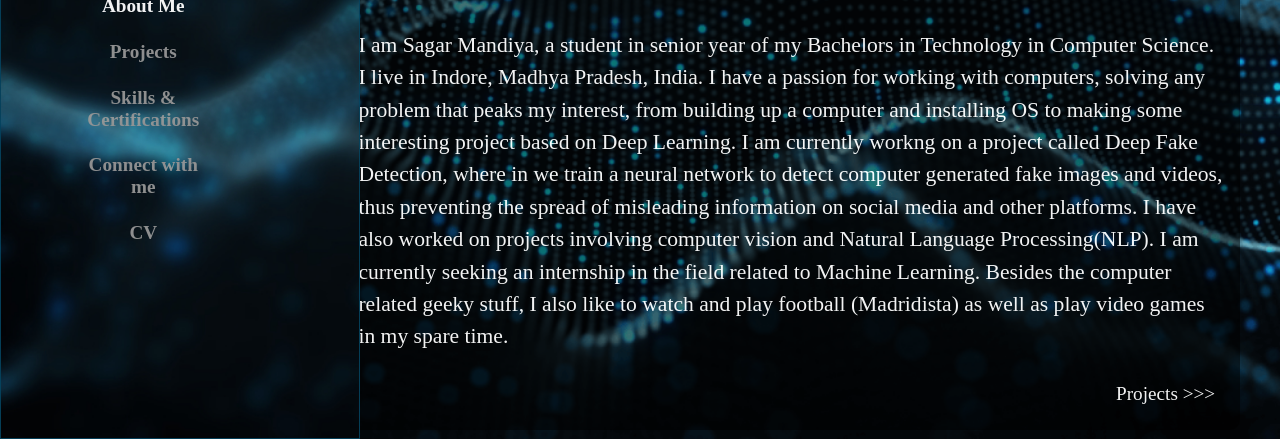
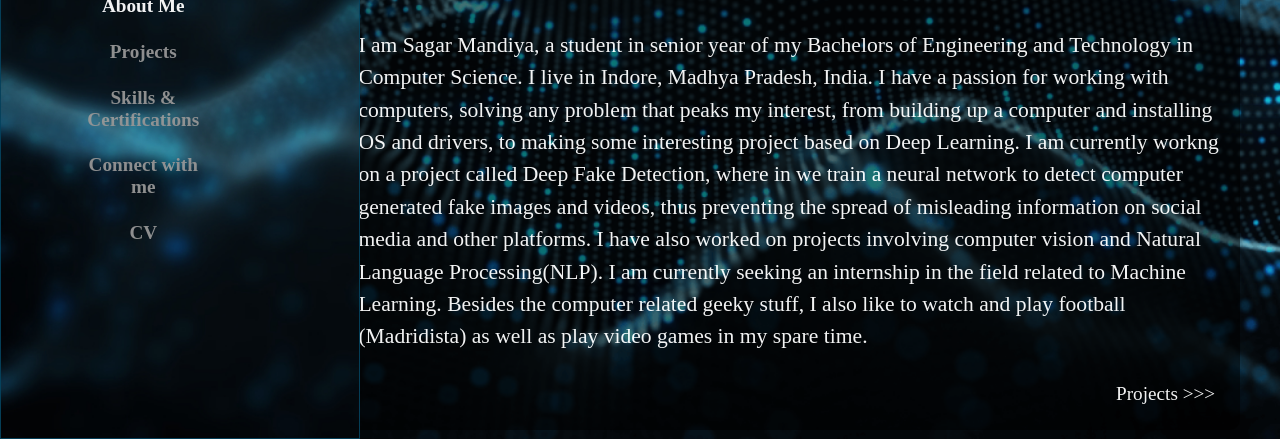
Before and after one commit to sagarmandiya/sagarmandiya.github.io, a plain HTML site: page index.html in a window 1280 px wide. Shown: the part 361-800 px from the top of the page. Drawn offline with Linux system fonts and the light colour scheme.

Commit message:
Update index.html

```diff
--- a/index.html
+++ b/index.html
@@ -37,7 +37,7 @@
 		</header>
 		<h2>About Me</h2>
 		<p>
-			I am Sagar Mandiya, a student in senior year of my Bachelors in Technology in Computer Science. I live in Indore, Madhya Pradesh, India. I have a passion for working with computers, solving any problem that peaks my interest, from building up a computer and installing OS to making some interesting project based on Deep Learning. I am currently workng on a project called Deep Fake Detection, where in we train a neural network to detect computer generated fake images and videos, thus preventing the spread of misleading information on social media and other platforms. I have also worked on projects involving computer vision and Natural Language Processing(NLP). I am currently seeking an internship in the field related to Machine Learning. Besides the computer related geeky stuff, I also like to watch and play football (Madridista) as well as play video games in my spare time.
+			I am Sagar Mandiya, a student in senior year of my Bachelors of Engineering and Technology in Computer Science. I live in Indore, Madhya Pradesh, India. I have a passion for working with computers, solving any problem that peaks my interest, from building up a computer and installing OS and drivers, to making some interesting project based on Deep Learning. I am currently workng on a project called Deep Fake Detection, where in we train a neural network to detect computer generated fake images and videos, thus preventing the spread of misleading information on social media and other platforms. I have also worked on projects involving computer vision and Natural Language Processing(NLP). I am currently seeking an internship in the field related to Machine Learning. Besides the computer related geeky stuff, I also like to watch and play football (Madridista) as well as play video games in my spare time.
 		</p>
 		<a class="next_link" href="Projects.html">Projects >>></a>
 	</section>
```
